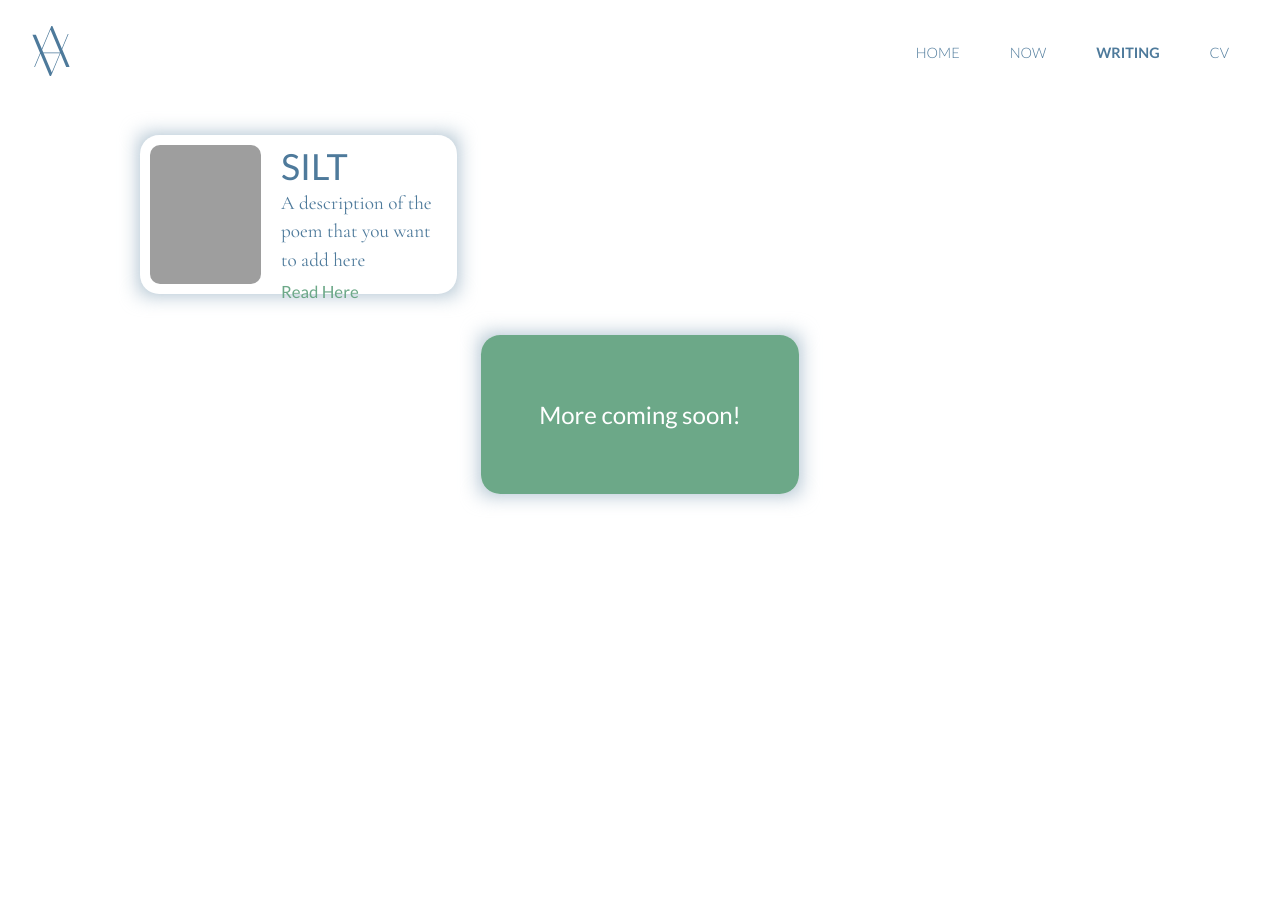
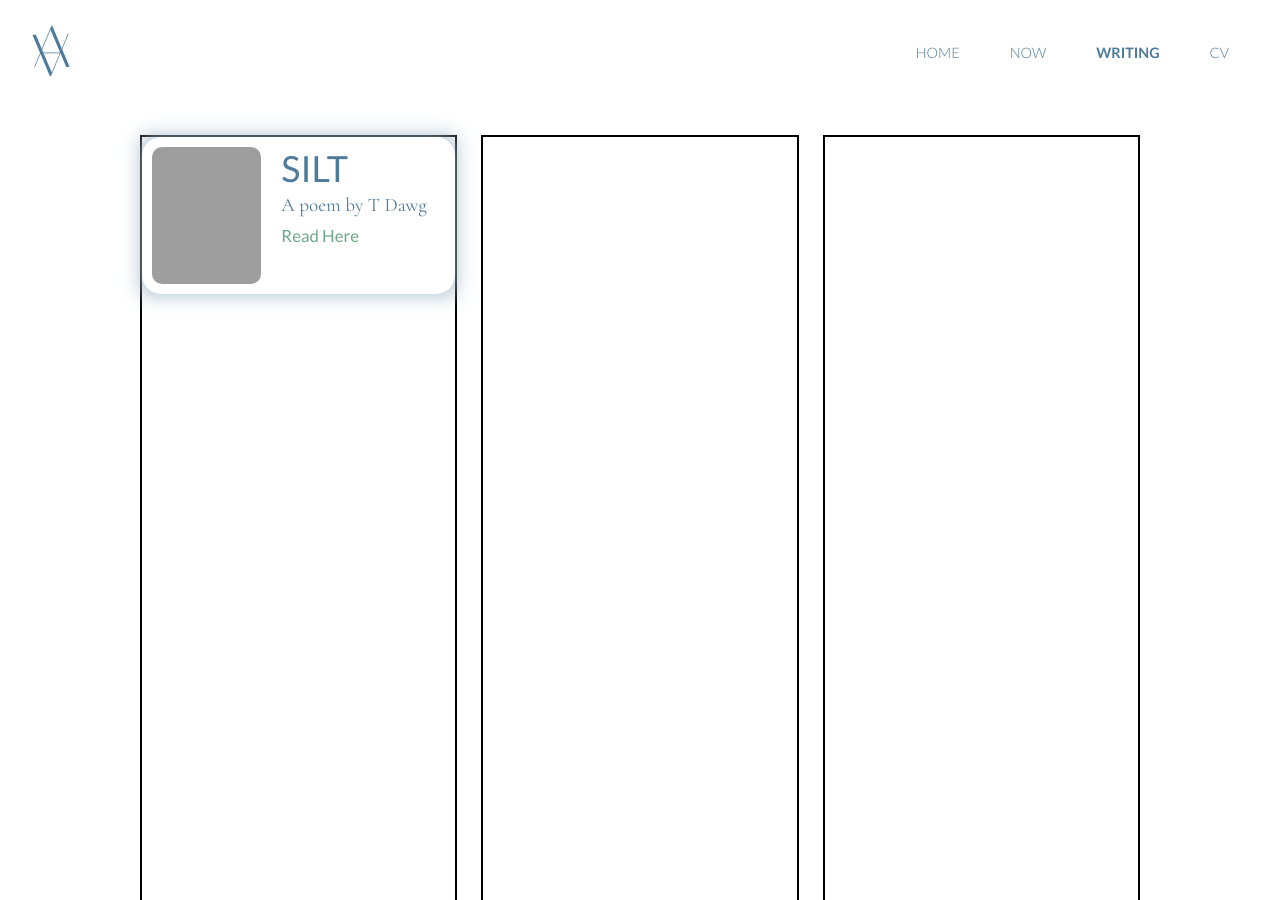
Before and after one commit to v-avis/v-avis-github.io, a Jekyll site: the page built from writing.html, in a window 1280 px wide and 900 px high. Built offline with Jekyll 4.4.1, drawn with Linux system fonts in a browser that asks for light colours; grey boxes are pictures that could not be loaded.

Commit message:
polishing liquid code for collections setup

```diff
--- a/_includes/writing-content.html
+++ b/_includes/writing-content.html
@@ -1,22 +1,22 @@
 <div class="writing-main-container">
+    {% assign col1 = site.writing | where: "column", 1 %}
+    {% assign col2 = site.writing | where: "column", 2 %}
+
     <div class="column c1">
-        <div class="card shape1">
+        {% for piece in col1 %}
+        <div class="card {{ piece.cardsize }}">
             <div class="piece-image">
-                <a href="https://siltmagazine.cargo.site/archive" rel="noopener noreferrer" target = "_blank" class="post-feat-img" style="background-image: url('{{ site.baseurl }}{{ site.pathToImgBin }}silt.jpeg');"></a>
+                <a href="{{ site.baseurl }}{{ piece.slug }}" rel="noopener noreferrer" target = "_blank" class="post-feat-img" style="background-image: url('{{ site.baseurl }}{{ site.pathToImgBin }}{{ piece.image }}');"></a>
             </div>
             <div class="piece-text">
-                <h2>SILT</h2>
-                <p>A description of the poem that you want to add here</p>
-                <a href="https://siltmagazine.cargo.site/archive" rel="noopener noreferrer" target = "_blank">Read Here</a>
+                <h2>{{ piece.title }}</h2>
+                <p>{{ piece.description }}</p>
+                <a href="{{ site.baseurl }}{{ piece.slug }}" rel="noopener noreferrer" target = "_blank">Read Here</a>
             </div>
         </div>
+        {% endfor %}
     </div>
     <div class="column c2">
-        <div class="card shape1 box-tbd">
-            <div class="piece-text box-tbd-text">
-                More coming soon!
-            </div>
-        </div>
     </div>
     <div class="column c3">
     </div>
--- a/_sass/1-modules/writing-content.sass
+++ b/_sass/1-modules/writing-content.sass
@@ -8,6 +8,7 @@
     height: 100vh
     flex: 1
     flex-shrink: 0
+    border: 2px solid $black
 
 .c2
     display: flex
```
Also changed, not shown: _writing/coming_soon.md (added, +9 -0 lines), _writing/test_page.md (+3 -2 lines), 4 other files.
